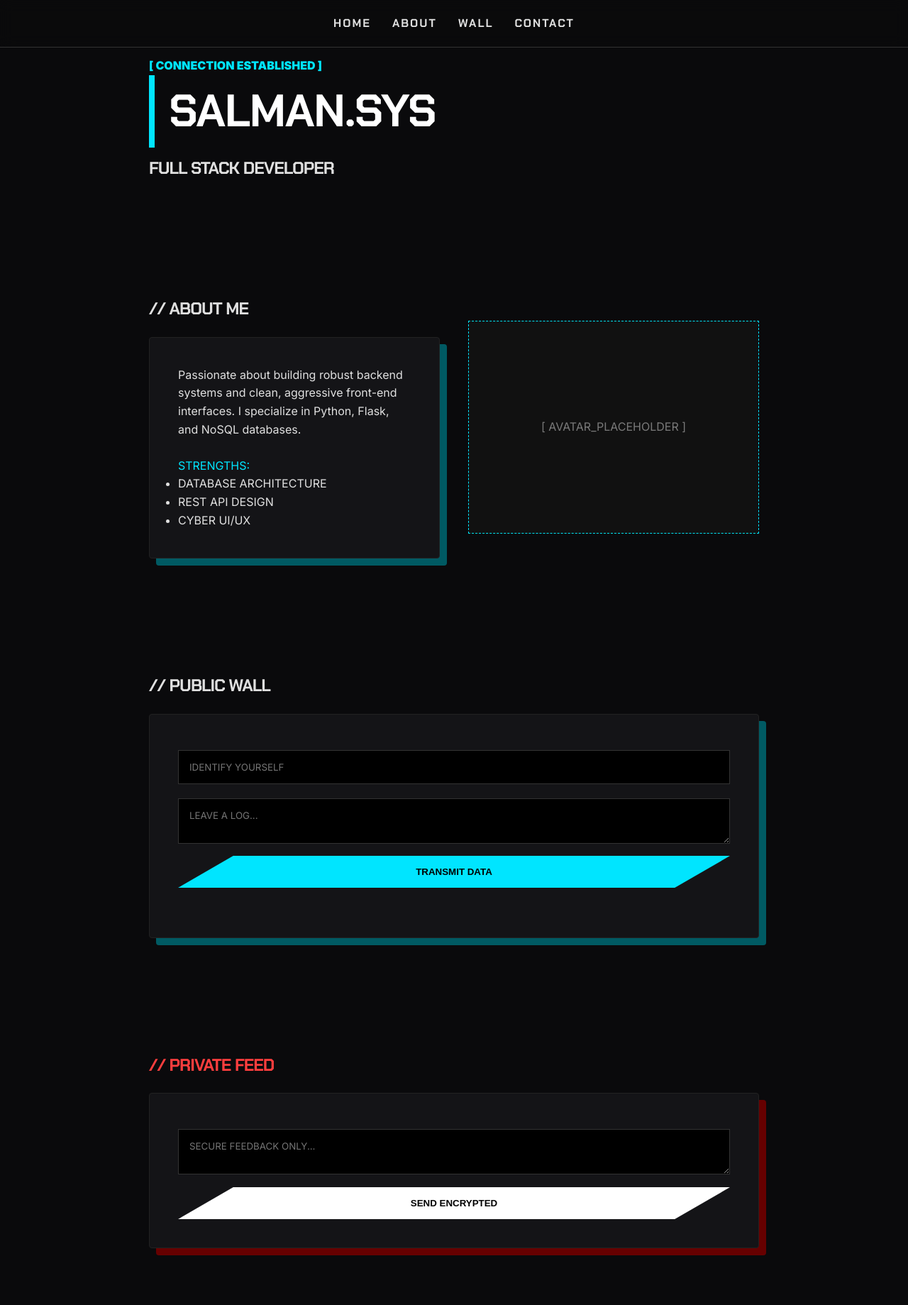
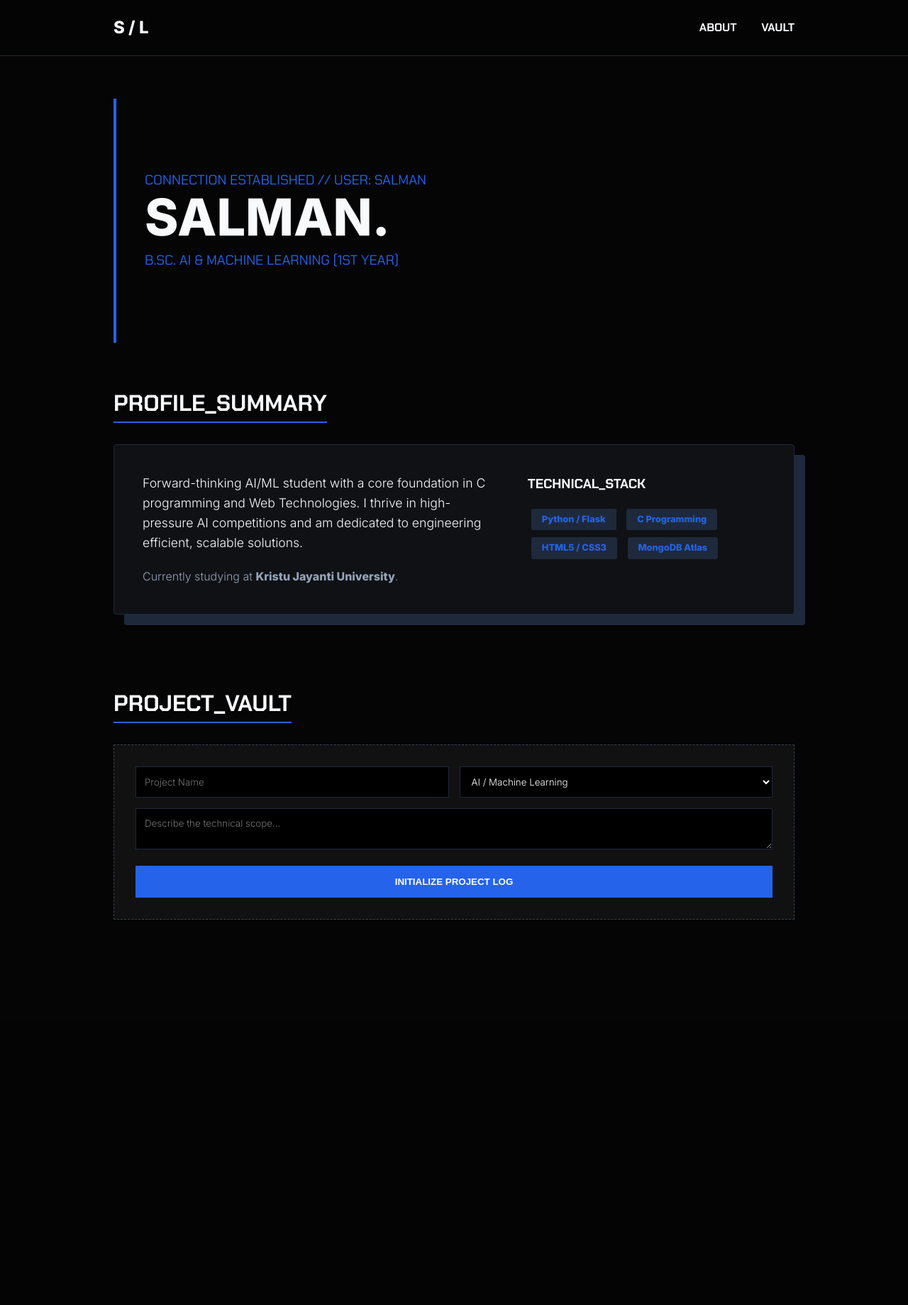
Before and after one commit to jeffreykb71-stack/my-portfolio, a Flask app: page / in a window 1280 px wide. Shown: the whole page at 71% size. After the commit the page ends 1296 px from the top, so only its background shows below. Run offline with Flask 3, Linux system fonts and the light colour scheme; data that the repository does not hold is empty.

Commit message:
Fix 404 error and update bio

```diff
--- a/app.py
+++ b/app.py
@@ -4,32 +4,54 @@ from pymongo import MongoClient
 from datetime import datetime
 from dotenv import load_dotenv
 
+# Load variables from .env
 load_dotenv()
-app = Flask(__name__)
 
+app = Flask(__name__, template_folder='../templates')
+
+# MongoDB Connection
 MONGO_URI = os.getenv("MONGO_URI")
 client = MongoClient(MONGO_URI)
-db = client.PortfolioDB
+db = client.ProjectVault
 
 @app.route('/')
 def index():
     try:
-        public_msgs = list(db.shoutouts.find().sort("_id", -1))
+        # Fetching projects and sorting by newest first
+        projects = list(db.ideas.find().sort("_id", -1))
     except Exception as e:
-        print(f"Database error: {e}")
-        public_msgs = []
+        print(f"DB Error: {e}")
+        projects = []
 
-    # You can keep your 'About' details here or hardcode in HTML
+    # Your Professional Bio
     bio = {
         "name": "Salman",
-        "role": "Full Stack Developer",
-        "description": "Passionate about building robust backend systems and clean, aggressive front-end interfaces. I specialize in Python, Flask, and NoSQL databases."
+        "university": "Kristu Jayanti University",
+        "degree": "B.Sc. AI & Machine Learning (1st Year)",
+        "summary": "Forward-thinking AI/ML student with a core foundation in C programming and Web Technologies. I thrive in high-pressure AI competitions and am dedicated to engineering efficient, scalable solutions.",
+        "skills": ["Python / Flask", "C Programming", "HTML5 / CSS3", "MongoDB Atlas"]
     }
 
-    return render_template('index.html', public_msgs=public_msgs, bio=bio)
+    return render_template('index.html', projects=projects, bio=bio)
 
-# ... (keep your /post-public and /post-private routes the same) ...
+@app.route('/add-idea', methods=['POST'])
+def add_idea():
+    title = request.form.get('title')
+    category = request.form.get('category')
+    description = request.form.get('description')
+
+    if title and description:
+        db.ideas.insert_one({
+            "title": title,
+            "category": category,
+            "description": description,
+            "date": datetime.now().strftime("%Y-%m-%d")
+        })
+    return redirect('/')
+
+# This is required for Vercel
+def handler(event, context):
+    return app(event, context)
 
 if __name__ == "__main__":
-    port = int(os.environ.get("PORT", 5000))
-    app.run(host='0.0.0.0', port=port)
+    app.run(debug=True)
--- a/templates/index.html
+++ b/templates/index.html
@@ -3,221 +3,149 @@
 <head>
     <meta charset="UTF-8">
     <meta name="viewport" content="width=device-width, initial-scale=1.0">
-    <title>Salman | Dev Portfolio</title>
-    <link href="https://fonts.googleapis.com/css2?family=Chakra+Petch:wght@400;700&family=Inter:wght@400;900&display=swap" rel="stylesheet">
+    <title>{{ bio.name }} | AI/ML Portfolio</title>
+    <link href="https://fonts.googleapis.com/css2?family=Chakra+Petch:wght@400;700&family=Inter:wght@300;800&display=swap" rel="stylesheet">
     <style>
         :root {
-            --bg: #0a0a0c;
-            --surface: #141417;
-            --accent: #00e5ff; /* Electric Blue */
-            --accent-dim: #005a63;
-            --text: #e0e0e0;
-            --danger: #ff3e3e;
+            --bg: #050506;
+            --surface: #0f1115;
+            --accent: #2563eb;
+            --text: #f8fafc;
+            --muted: #94a3b8;
         }
 
         * { margin: 0; padding: 0; box-sizing: border-box; }
-
         body {
             font-family: 'Inter', sans-serif;
             background-color: var(--bg);
             color: var(--text);
             line-height: 1.6;
-            overflow-x: hidden;
             scroll-behavior: smooth;
         }
 
-        /* --- Cyber Transitions --- */
-        section {
-            opacity: 0;
-            transform: translateY(30px);
-            transition: all 0.8s ease-out;
-            padding: 80px 20px;
-            max-width: 900px;
-            margin: auto;
+        .container { max-width: 1000px; margin: auto; padding: 0 20px; }
+
+        nav {
+            position: sticky; top: 0; background: rgba(5, 5, 6, 0.95);
+            padding: 20px 0; z-index: 100; border-bottom: 1px solid #1e293b;
+        }
+        nav .container { display: flex; justify-content: space-between; align-items: center; }
+        nav a { color: var(--text); text-decoration: none; font-family: 'Chakra Petch'; font-weight: bold; margin-left: 30px; transition: 0.3s; }
+        nav a:hover { color: var(--accent); }
+
+        .hero { padding: 100px 0; border-left: 4px solid var(--accent); padding-left: 40px; margin: 60px 0; }
+        .hero h1 { font-size: 4.5rem; font-weight: 800; line-height: 1; margin-bottom: 10px; }
+        .hero p { font-size: 1.2rem; color: var(--accent); font-family: 'Chakra Petch'; text-transform: uppercase; }
+
+        .section-title { font-family: 'Chakra Petch'; font-size: 2rem; margin-bottom: 30px; border-bottom: 2px solid var(--accent); display: inline-block; }
+
+        .about-card {
+            background: var(--surface);
+            padding: 40px;
+            border: 1px solid #1e293b;
+            border-radius: 4px;
+            display: grid;
+            grid-template-columns: 1.5fr 1fr;
+            gap: 40px;
+            box-shadow: 15px 15px 0px #1e293b;
         }
 
-        section.visible {
-            opacity: 1;
-            transform: translateY(0);
+        .skills-tag {
+            display: inline-block;
+            background: #1e293b;
+            color: var(--accent);
+            padding: 5px 15px;
+            margin: 5px;
+            border-radius: 3px;
+            font-size: 0.8rem;
+            font-weight: bold;
         }
 
-        /* --- Navigation --- */
-        nav {
-            position: fixed;
-            top: 0; width: 100%;
-            background: rgba(10, 10, 12, 0.9);
-            backdrop-filter: blur(10px);
-            z-index: 1000;
-            padding: 20px;
-            border-bottom: 1px solid #333;
-            display: flex; justify-content: center; gap: 30px;
+        .grid { display: grid; grid-template-columns: repeat(auto-fill, minmax(300px, 1fr)); gap: 20px; }
+        .card { background: var(--surface); padding: 25px; border: 1px solid #1e293b; transition: 0.3s; }
+        .card:hover { border-color: var(--accent); transform: translateY(-5px); }
+
+        form { background: #111; padding: 30px; border: 1px dashed #334155; margin-bottom: 40px; }
+        input, select, textarea {
+            width: 100%; background: #000; border: 1px solid #1e293b; color: white;
+            padding: 12px; margin-bottom: 15px; font-family: inherit;
         }
-
-        nav a {
-            color: var(--text);
-            text-decoration: none;
-            font-family: 'Chakra Petch', sans-serif;
-            font-weight: bold;
-            text-transform: uppercase;
-            letter-spacing: 2px;
-            transition: 0.3s;
+        button {
+            background: var(--accent); color: white; border: none; padding: 15px;
+            font-weight: bold; cursor: pointer; width: 100%; text-transform: uppercase;
         }
-
-        nav a:hover { color: var(--accent); text-shadow: 0 0 10px var(--accent); }
-
-        /* --- Typography --- */
-        h1, h2 {
-            font-family: 'Chakra Petch', sans-serif;
-            text-transform: uppercase;
-            letter-spacing: -1px;
-        }
-
-        .glitch-text {
-            font-size: 4rem;
-            font-weight: 900;
-            color: white;
-            margin-bottom: 10px;
-            border-left: 8px solid var(--accent);
-            padding-left: 20px;
-        }
-
-        /* --- Cards & Forms --- */
-        .card {
-            background: var(--surface);
-            padding: 40px;
-            border-radius: 4px;
-            border: 1px solid #222;
-            position: relative;
-            box-shadow: 10px 10px 0px var(--accent-dim);
-            margin-top: 20px;
-        }
-
-        input, textarea {
-            width: 100%;
-            background: #000;
-            border: 1px solid #333;
-            color: white;
-            padding: 15px;
-            margin: 10px 0;
-            font-family: inherit;
-            outline: none;
-        }
-
-        input:focus, textarea:focus { border-color: var(--accent); }
-
-        button {
-            background: var(--accent);
-            color: black;
-            border: none;
-            padding: 15px 30px;
-            font-weight: 900;
-            text-transform: uppercase;
-            cursor: pointer;
-            width: 100%;
-            transition: 0.3s;
-            clip-path: polygon(10% 0, 100% 0, 90% 100%, 0% 100%);
-        }
-
-        button:hover { background: white; transform: scale(1.02); }
-
-        /* --- Shoutout Wall --- */
-        .msg-box {
-            background: #000;
-            padding: 15px;
-            margin: 10px 0;
-            border-left: 3px solid var(--accent);
-        }
-
-        .msg-box strong { color: var(--accent); }
-
-        /* --- About Section --- */
-        .about-grid {
-            display: grid;
-            grid-template-columns: 1fr 1fr;
-            gap: 40px;
-            align-items: center;
-        }
+        button:hover { background: #1d4ed8; }
 
         @media (max-width: 768px) {
-            .about-grid { grid-template-columns: 1fr; }
-            .glitch-text { font-size: 2.5rem; }
+            .hero h1 { font-size: 2.5rem; }
+            .about-card { grid-template-columns: 1fr; }
         }
     </style>
 </head>
 <body>
 
     <nav>
-        <a href="#home">Home</a>
-        <a href="#about">About</a>
-        <a href="#guestbook">Wall</a>
-        <a href="#contact">Contact</a>
+        <div class="container">
+            <div style="font-weight: 800; font-size: 1.5rem;">S / L</div>
+            <div>
+                <a href="#about">ABOUT</a>
+                <a href="#vault">VAULT</a>
+            </div>
+        </div>
     </nav>
 
-    <section id="home" class="visible">
-        <p style="color: var(--accent); font-weight: bold;">[ CONNECTION ESTABLISHED ]</p>
-        <h1 class="glitch-text">SALMAN.SYS</h1>
-        <h2>{{ bio.role }}</h2>
+    <div class="container">
+        <section class="hero">
+            <p>Connection Established // User: {{ bio.name }}</p>
+            <h1>{{ bio.name | upper }}.</h1>
+            <p>{{ bio.degree }}</p>
         </section>
 
-    <section id="about">
-        <div class="about-grid">
+        <section id="about" style="margin-bottom: 100px;">
+            <h2 class="section-title">PROFILE_SUMMARY</h2>
+            <div class="about-card">
                 <div>
-                <h2>// About Me</h2>
-                <div class="card">
-                    <p>{{ bio.description }}</p>
-                    <br>
-                    <p style="color: var(--accent);">STRENGTHS:</p>
-                    <ul>
-                        <li>DATABASE ARCHITECTURE</li>
-                        <li>REST API DESIGN</li>
-                        <li>CYBER UI/UX</li>
-                    </ul>
+                    <p style="font-size: 1.1rem; margin-bottom: 20px;">{{ bio.summary }}</p>
+                    <p style="color: var(--muted);">Currently studying at <strong>{{ bio.university }}</strong>.</p>
                 </div>
+                <div>
+                    <h3 style="font-family: 'Chakra Petch'; margin-bottom: 15px;">TECHNICAL_STACK</h3>
+                    <div>
+                        {% for skill in bio.skills %}
+                        <span class="skills-tag">{{ skill }}</span>
+                        {% endfor %}
                     </div>
-            <div style="background: #111; height: 300px; display: flex; align-items: center; justify-content: center; border: 1px dashed var(--accent);">
-                <p style="opacity: 0.5;">[ AVATAR_PLACEHOLDER ]</p>
                 </div>
             </div>
         </section>
 
-    <section id="guestbook">
-        <h2>// Public Wall</h2>
+        <section id="vault" style="margin-bottom: 100px;">
+            <h2 class="section-title">PROJECT_VAULT</h2>
+
+            <form action="/add-idea" method="POST">
+                <div style="display: grid; grid-template-columns: 1fr 1fr; gap: 15px;">
+                    <input type="text" name="title" placeholder="Project Name" required>
+                    <select name="category">
+                        <option value="AI / ML">AI / Machine Learning</option>
+                        <option value="Web Dev">Web Development</option>
+                        <option value="C Logic">C Programming</option>
+                    </select>
+                </div>
+                <textarea name="description" placeholder="Describe the technical scope..." required></textarea>
+                <button type="submit">Initialize Project Log</button>
+            </form>
+
+            <div class="grid">
+                {% for p in projects %}
                 <div class="card">
-            <form action="/post-public" method="POST">
-                <input type="text" name="name" placeholder="IDENTIFY YOURSELF" required>
-                <textarea name="message" placeholder="LEAVE A LOG..." required></textarea>
-                <button type="submit">TRANSMIT DATA</button>
-            </form>
-            <div id="wall" style="margin-top: 30px;">
-                {% for m in public_msgs %}
-                <div class="msg-box">
-                    <strong>{{ m.name }}</strong>: {{ m.message }}
+                    <span style="color: var(--accent); font-size: 0.7rem; font-weight: bold;">{{ p.category }}</span>
+                    <h3 style="margin: 10px 0;">{{ p.title }}</h3>
+                    <p style="color: var(--muted); font-size: 0.9rem;">{{ p.description }}</p>
+                    <small style="display: block; margin-top: 15px; color: #475569;">LOGGED: {{ p.date }}</small>
                 </div>
                 {% endfor %}
             </div>
+        </section>
     </div>
-    </section>
-
-    <section id="contact">
-        <h2 style="color: var(--danger);">// Private Feed</h2>
-        <div class="card" style="box-shadow: 10px 10px 0px #600;">
-            <form action="/post-private" method="POST">
-                <textarea name="feedback" placeholder="SECURE FEEDBACK ONLY..." required></textarea>
-                <button type="submit" style="background: white;">SEND ENCRYPTED</button>
-            </form>
-        </div>
-    </section>
-
-    <script>
-        // Smooth reveal on scroll
-        const sections = document.querySelectorAll('section');
-        const observer = new IntersectionObserver((entries) => {
-            entries.forEach(entry => {
-                if (entry.isIntersecting) entry.target.classList.add('visible');
-            });
-        }, { threshold: 0.1 });
-
-        sections.forEach(section => observer.observe(section));
-    </script>
 </body>
 </html>
```
Lines whose indentation alone changed are shown as unchanged.
